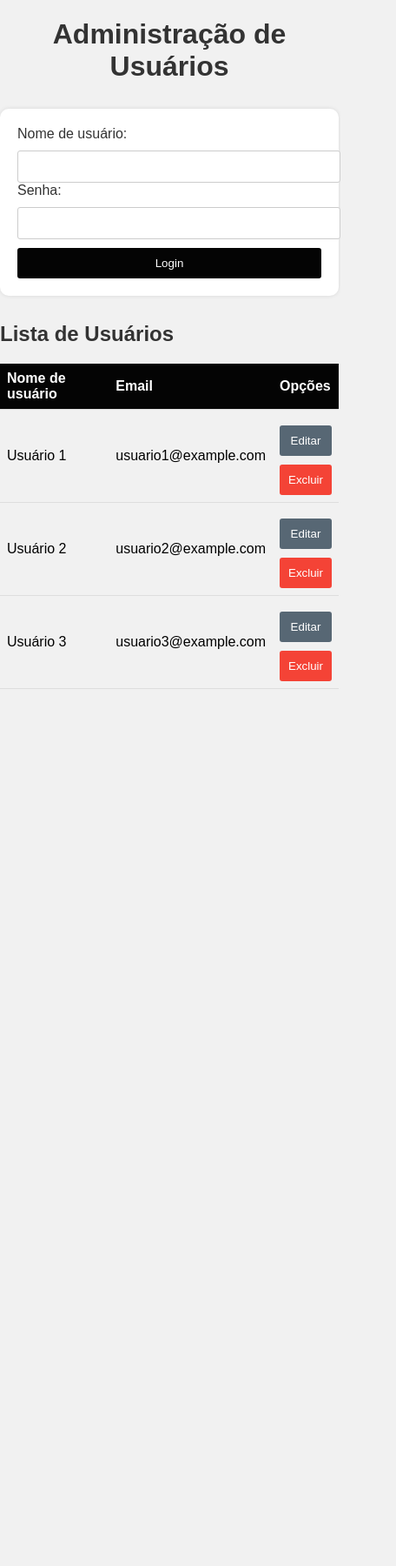
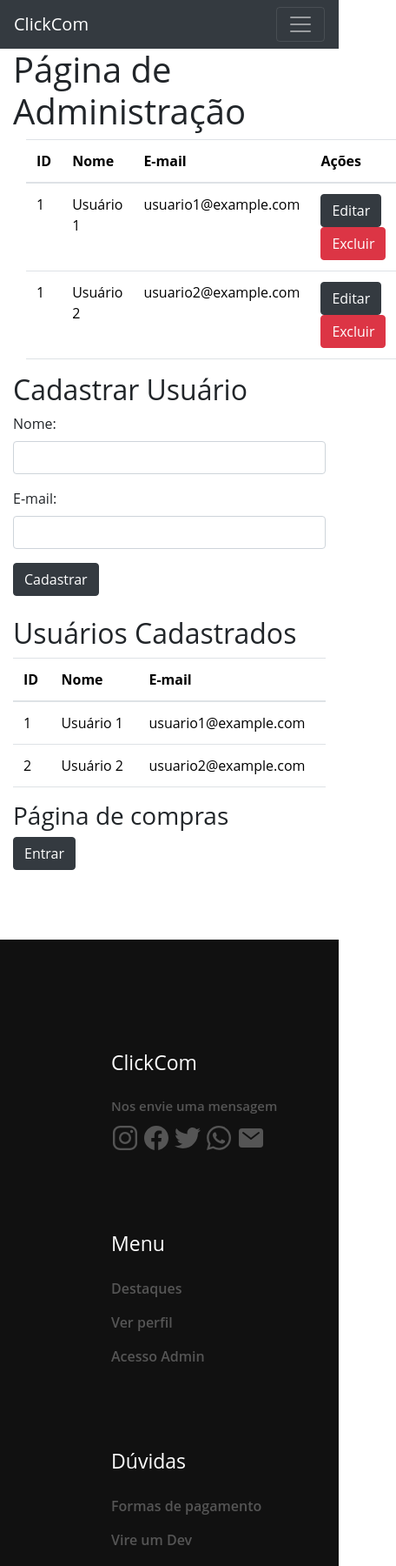
Before and after one commit to smpvini/ClickCom, a plain HTML site: page ClickCom/ClickCom/Pages/adm.html in a window 390 px wide. Shown: the top 1800 px of the page at 87% size, 456 px wide, since content can reach past the window. Before the commit the page ends 844 px from the top, so only its background shows below. Drawn offline with nearby package versions, Linux system fonts and the light colour scheme.

Commit message:
Add files via upload

```diff
--- a/ClickCom/ClickCom/Pages/adm.html
+++ b/ClickCom/ClickCom/Pages/adm.html
@@ -1,132 +1,183 @@
 <!DOCTYPE html>
-<html>
+<html lang="pt-br">
 <head>
-  <title>Administração de Usuários</title>
-  <style>
-    /* Estilos CSS para a página */
-
-    body {
-      font-family: Arial, sans-serif;
-      background-color: #f1f1f1;
-      margin: 0;
-      padding: 0;
-    }
-
-    h1 {
-      text-align: center;
-      color: #333;
-    }
-
-    form {
-      max-width: 400px;
-      margin: 30px auto;
-      padding: 20px;
-      background-color: #fff;
-      border-radius: 10px;
-      box-shadow: 0 0 5px rgba(0, 0, 0, 0.1);
-    }
-
-    label {
-      display: block;
-      margin-bottom: 10px;
-      color: #333;
-    }
-
-    input[type="text"],
-    input[type="password"] {
-      width: 100%;
-      padding: 10px;
-      border: 1px solid #ccc;
-      border-radius: 3px;
-    }
-
-    button {
-      display: block;
-      width: 100%;
-      padding: 10px;
-      margin-top: 10px;
-      background-color: #040404;
-      color: #fff;
-      border: none;
-      border-radius: 3px;
-      cursor: pointer;
-    }
-
-    h2 {
-      margin-top: 30px;
-      color: #333;
-    }
-
-    table {
-      width: 100%;
-      border-collapse: collapse;
-      margin-top: 10px;
-    }
-
-    th, td {
-      padding: 8px;
-      text-align: left;
-      border-bottom: 1px solid #ddd;
-    }
-
-    th {
-      background-color: #040404;
-      color: #fff;
-    }
-
-    button.edit {
-      background-color: #576774;
-    }
-
-    button.delete {
-      background-color: #f44336;
-    }
-  </style>
+  <meta charset="UTF-8">
+  <meta name="viewport" content="width=device-width, initial-scale=1.0">
+  <title>Página de Administração</title>
+  <link rel="stylesheet" href="path/to/bootstrap.css">
+  <link rel="stylesheet" href="https://stackpath.bootstrapcdn.com/bootstrap/4.3.1/css/bootstrap.min.css">
+  <link rel="stylesheet" href="style.css">
 </head>
 <body>
-  <h1>Administração de Usuários</h1>
-
-  <form>
-    <label for="username">Nome de usuário:</label>
-    <input type="text" id="username" name="username" required>
-
-    <label for="password">Senha:</label>
-    <input type="password" id="password" name="password" required>
-
-    <button type="submit">Login</button>
+    <header>
+        <nav>
+            <nav class="navbar navbar-expand-lg navbar-dark bg-dark">
+                <div class="container-fluid">
+                  <a class="navbar-brand" href="#">ClickCom</a>
+                  <button class="navbar-toggler" type="button" data-bs-toggle="collapse" data-bs-target="#navbarSupportedContent" aria-controls="navbarSupportedContent" aria-expanded="false" aria-label="Toggle navigation">
+                    <span class="navbar-toggler-icon"></span>
+                  </button>
+                  <div class="collapse navbar-collapse" id="navbarSupportedContent">
+                    <ul class="navbar-nav me-auto mb-2 mb-lg-0">
+                      <li class="nav-item">
+                        <a class="nav-link active" aria-current="page" href="index.html">Home</a>
+                      </li>
+                      <li class="nav-item">
+                        <a class="nav-link" href="profile.html">Ver perfil</a>
+                      </li>
+                      <li class="nav-item">
+                        <a class="nav-link" href="dev.html">Vire um Dev</a>
+                      </li>
+                      <div class="icons">
+                        <span><a rel="carrinho" href="Cart.html"><ion-icon name="bag-outline"></ion-icon></a>
+                        </span>
+                      </div>
+                      <div class="icons">
+                        <span><a rel="Login" href="login.html"><div class="icons"><ion-icon name="person-circle-outline"></ion-icon></div></a>
+                      </div>
+                    </ul>
+                    <form class="d-flex" role="search">
+                      <input class="form-control me-2" type="search" placeholder="Buscar" aria-label="search">
+                      <button class="btn btn-outline-success" type="submit">Buscar</button>
                     </form>
-
-  <h2>Lista de Usuários</h2>
-  <table>
+                  </div>
+                </div>
+              </nav>
+    </header>
+  <div class="container">
+    <h1>Página de Administração</h1>
+    <div class="container">
+        <table class="table">
+          <thead>
             <tr>
-      <th>Nome de usuário</th>
-      <th>Email</th>
-      <th>Opções</th>
+              <th>ID</th>
+              <th>Nome</th>
+              <th>E-mail</th>
+              <th>Ações</th>
             </tr>
+          </thead>
+          <tbody>
             <tr>
+              <td>1</td>
               <td>Usuário 1</td>
               <td>usuario1@example.com</td>
               <td>
-        <button class="edit">Editar</button>
-        <button class="delete">Excluir</button>
+                <button class="btn btn-dark">Editar</button>
+                <button class="btn btn-danger">Excluir</button>
               </td>
             </tr>
             <tr>
+                <td>1</td>
                 <td>Usuário 2</td>
                 <td>usuario2@example.com</td>
                 <td>
-          <button class="edit">Editar</button>
-          <button class="delete">Excluir</button>
+                  <button class="btn btn-dark">Editar</button>
+                  <button class="btn btn-danger">Excluir</button>
                 </td>
               </tr>
+          </tbody>
+        </table>
+      </div>
+
+  </div>
+  <div class="container">
+
+    <h2>Cadastrar Usuário</h2>
+    <form>
+      <div class="mb-3">
+        <label for="nome">Nome:</label>
+        <input type="text" id="nome" name="nome" class="form-control">
+      </div>
+      <div class="mb-3">
+        <label for="email">E-mail:</label>
+        <input type="email" id="email" name="email" class="form-control">
+      </div>
+      <button type="submit" class="btn btn-dark">Cadastrar</button>
+    </form>
+  <br>
+    <h2>Usuários Cadastrados</h2>
+    <table class="table">
+      <thead>
         <tr>
-        <td>Usuário 3</td>
-        <td>usuario3@example.com</td>
-        <td>
-          <button class="edit">Editar</button>
-          <button class="delete">Excluir</button>
-        </td>
+          <th>ID</th>
+          <th>Nome</th>
+          <th>E-mail</th>
         </tr>
+      </thead>
+      <tbody>
+        <tbody>
+            <tr>
+              <td>1</td>
+              <td>Usuário 1</td>
+              <td>usuario1@example.com</td>
+            </tr>
+            <tr>
+              <td>2</td>
+              <td>Usuário 2</td>
+              <td>usuario2@example.com</td>
+            </tr>
+          </tbody>
+
+      </tbody>
     </table>
+  </div>
+  <div class="container">
+  <h3>Página de compras</h3>
+  <button class="btn btn-dark">
+    <a href="adm_compras.html" target="_blank" style="color:white;text-decoration:none;">
+      Entrar
+    </a>
+  </button>
+</div>
+  <script src="path/to/bootstrap.js"></script>
 </body>
+
+<script src="https://code.jquery.com/jquery-3.3.1.slim.min.js"></script>
+<script src="https://cdnjs.cloudflare.com/ajax/libs/popper.js/1.14.7/umd/popper.min.js"></script>
+<script src="https://stackpath.bootstrapcdn.com/bootstrap/4.3.1/js/bootstrap.min.js"></script>
+<section class="Contato" id="Contato">
+    <div class="meio-contato">
+        <h3>ClickCom</h3>
+        <h5>Nos envie uma mensagem</h5>
+        <div class="icons">
+            <span><ion-icon name="logo-instagram"></ion-icon></span>
+            <span><ion-icon name="logo-facebook"></ion-icon></span>
+            <span><ion-icon name="logo-twitter"></ion-icon></span>
+            <span><ion-icon name="logo-whatsapp"></ion-icon></span>
+            <span><ion-icon name="mail"></ion-icon></span>
+
+        </div>
+    </div>
+
+    <div class="meio-contato">
+        <h3>Menu</h3>
+        <li><a href="#">Destaques</a></li>
+        <li><a href="profile.html">Ver perfil</a></li>
+        <li><a href="login_adm.html">Acesso Admin</a></li>
+    </div>
+
+    <div class="meio-contato">
+        <h3>Dúvidas</h3>
+        <li><a href="#">Formas de pagamento</a></li>
+        <li><a href="dev.html">Vire um Dev</a></li>
+    </div>
+
+    <div class="meio-contato">
+        <h3>Parceiros</h3>
+        <li><a href="#">Parceiro 1</a></li>
+        <li><a href="#">Parceiro 2</a></li>
+        <li><a href="#">Parceiro 3</a></li>
+    </div>
+
+  </section>
+
+  <script src="https://code.jquery.com/jquery-3.2.1.slim.min.js"></script>
+  <script src="https://cdnjs.cloudflare.com/ajax/libs/popper.js/1.12.9/umd/popper.min.js"></script>
+  <script src="https://maxcdn.bootstrapcdn.com/bootstrap/4.0.0/js/bootstrap.min.js"></script>
+  <script src="https://cdn.jsdelivr.net/npm/@popperjs/core@2.11.7/dist/umd/popper.min.js" integrity="sha384-zYPOMqeu1DAVkHiLqWBUTcbYfZ8osu1Nd6Z89ify25QV9guujx43ITvfi12/QExE" crossorigin="anonymous"></script>
+  <script src="https://cdn.jsdelivr.net/npm/bootstrap@5.3.0-alpha3/dist/js/bootstrap.min.js" integrity="sha384-Y4oOpwW3duJdCWv5ly8SCFYWqFDsfob/3GkgExXKV4idmbt98QcxXYs9UoXAB7BZ" crossorigin="anonymous"></script>
+  <script src="https://unpkg.com/ionicons@4.5.10-0/dist/ionicons.js"></script>
+  <link href="https://unpkg.com/ionicons@4.5.10-0/dist/css/ionicons.min.css" rel="stylesheet">
+  <script type="module" src="https://unpkg.com/ionicons@7.1.0/dist/ionicons/ionicons.esm.js"></script>
+  <script nomodule src="https://unpkg.com/ionicons@7.1.0/dist/ionicons/ionicons.js"></script>
   </html>
```
Also changed, not shown: ClickCom/ClickCom/Pages/adm_compras.html (added, +165 -0 lines), ClickCom/ClickCom/Pages/login_adm.html (added, +115 -0 lines). Lines whose indentation alone changed are shown as unchanged.
